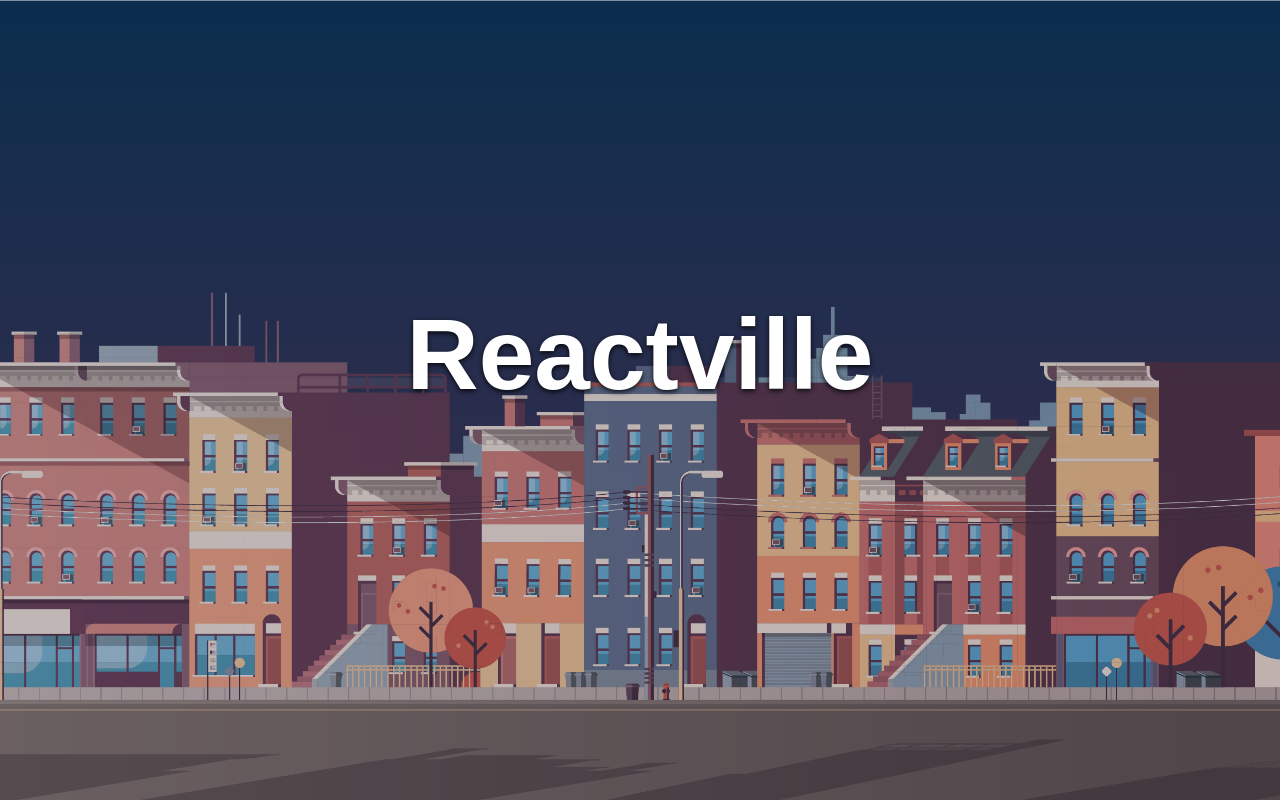
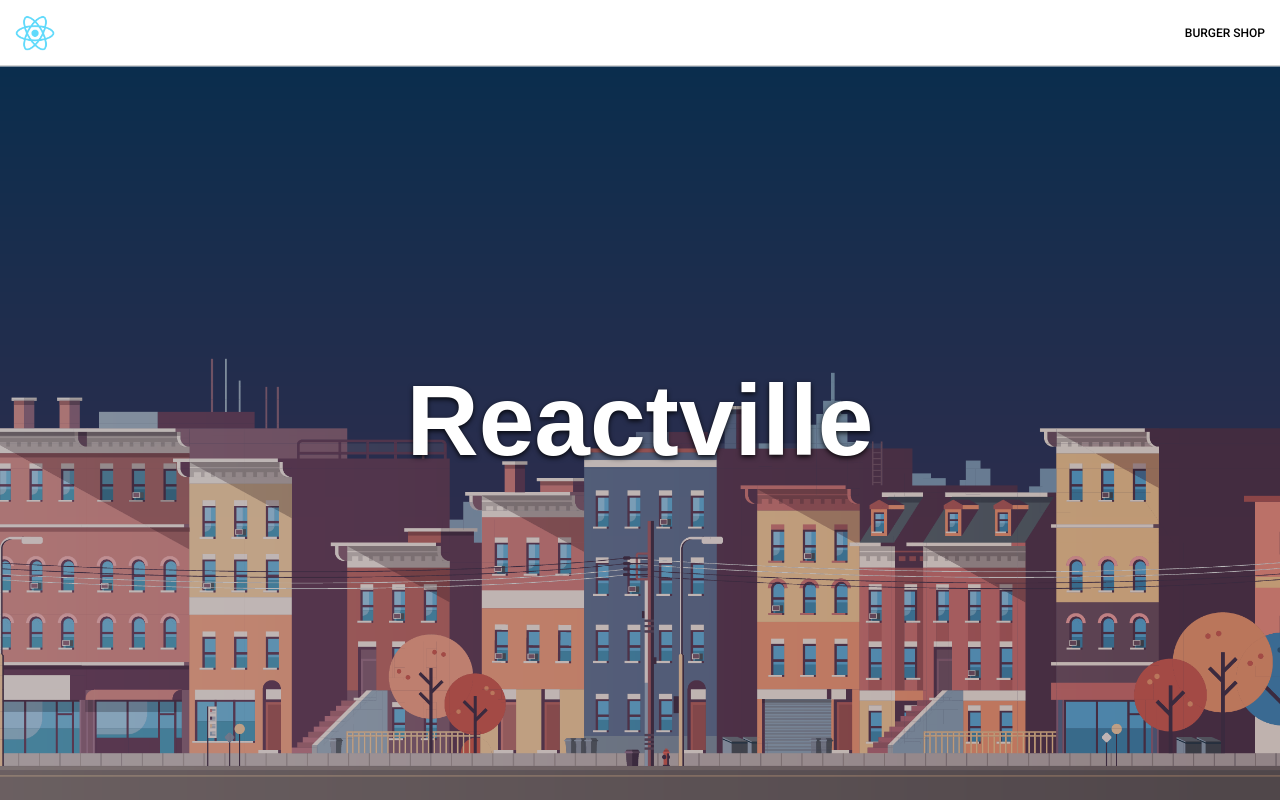
Before and after one commit to J3NNog1/reactville-lab, a React (Create React App) app: page / in a window 1280 px wide. Built offline with nearby package versions, Linux system fonts and the light colour scheme; a web font is replaced by a local one.

Commit message:
add nav bar

```diff
--- a/src/App.jsx
+++ b/src/App.jsx
@@ -5,12 +5,14 @@ import { Route, Routes } from 'react-router-dom'
 import './styles/App.css'
 
 // Components
+import Nav from './Components/Nav/Nav'
 import Landing from './Components/Landing/Landing'
 import BurgerShop from './Components/BurgerShop/BurgerShop'
 
 const App = () => {
   return (
     <main>
+      <Nav />
       <Routes>
 
       <Route path="/"
```
